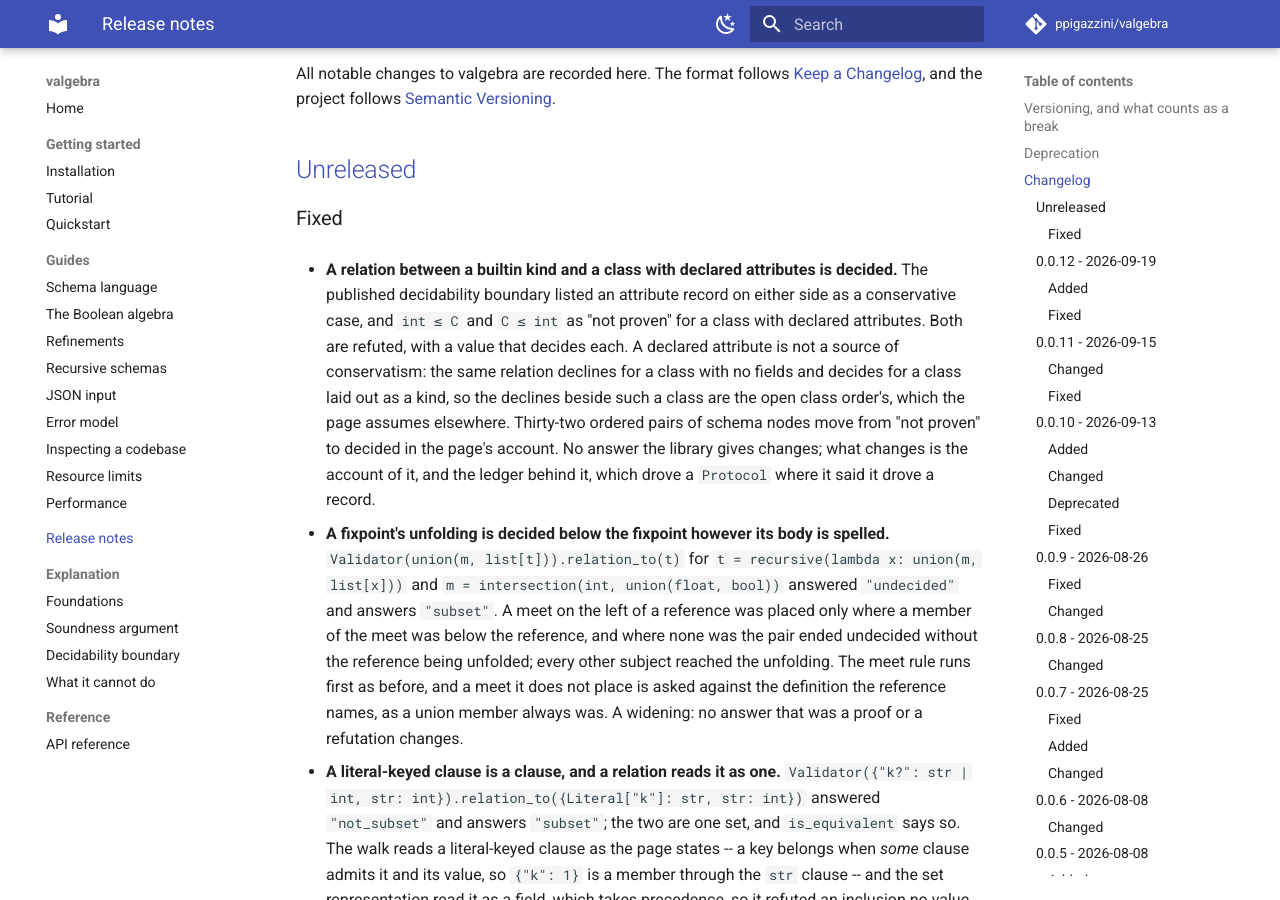
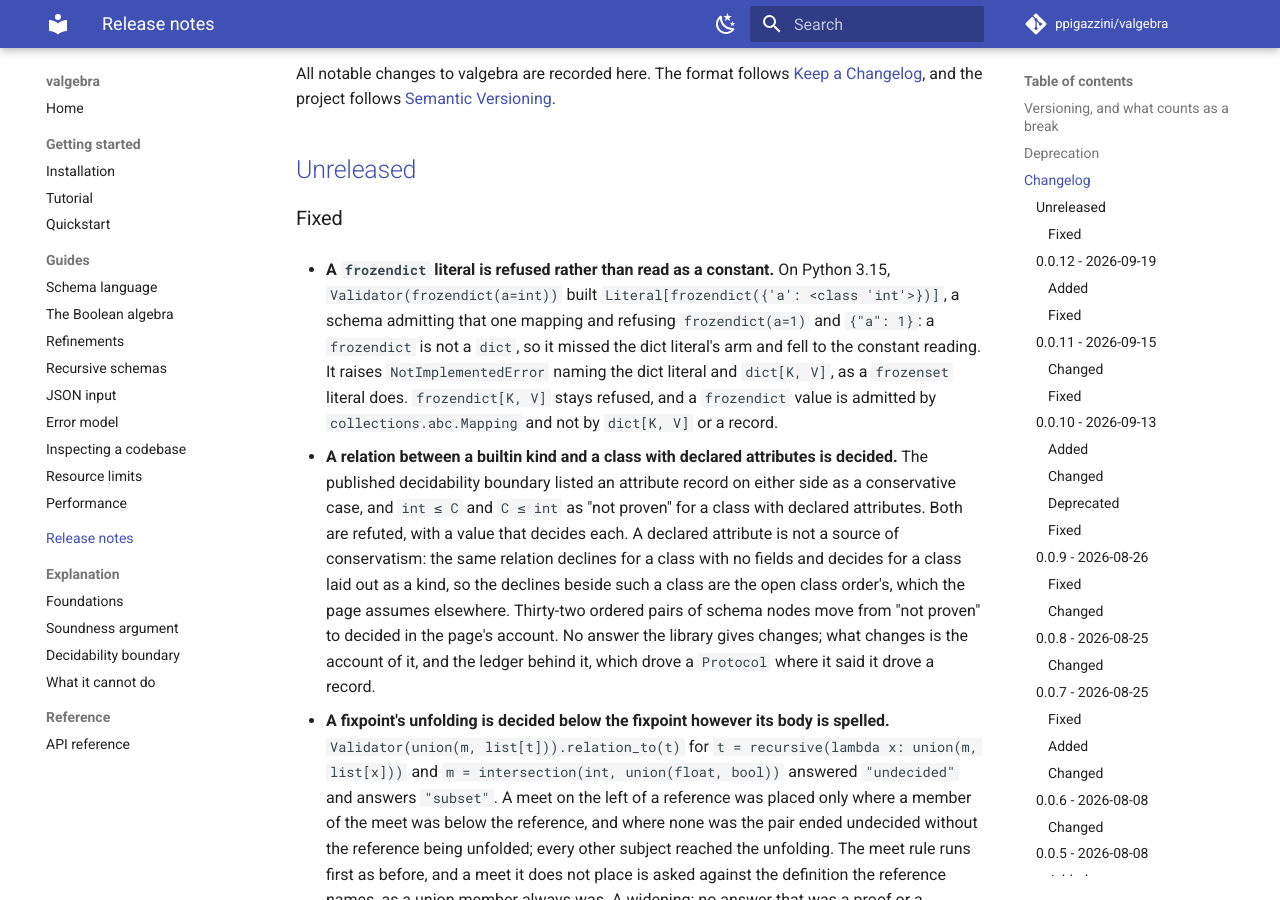
Before and after one commit to ppigazzini/valgebra, an MkDocs documentation site: the page built from docs/12-changelog.md, in a window 1280 px wide and 900 px high, scrolled down 944 px. Built offline with MkDocs 1.6.1 and Material for MkDocs 9.7.7, drawn with Linux system fonts in a browser that asks for light colours; comment, search, counter and statistics services are not loaded.

Commit message:
fix: a frozen dict literal is refused as a frozen set literal is
On Python 3.15 a `frozendict` (PEP 814) is not a `dict`, so the dict literal's
arm does not see one, and `Validator(frozendict(a=int))` fell through to the
constant reading: `Literal[frozendict({'a': <class 'int'>})]`, a schema that
admits that one mapping of a type object and refuses `frozendict(a=1)` and
`{"a": 1}`. It is the mistake the frozen set literal's arm exists for, one
constructor over.

The frontend resolves `builtins.frozendict` once, as an optional form absent
below 3.15, and refuses an instance of it beside the frozen set literal, with
a message naming the dict literal and `dict[K, V]`. The schema-language page
lists it among the forms refused rather than read as a literal, and the form
ledger drives the row on the interpreters that have the type.

`03-frontend.md` states the contract around it. The record and mapping node
denotes dicts, so `dict[K, V]`, a record and a `TypedDict` refuse a
`frozendict` value, and the `collections.abc.Mapping` atom admits it;
`frozendict[K, V]` names a carrier the node set does not have and is refused
as an unknown origin. One test holds the three, and the floor-names table
dates the `builtins` module the tests read the type from.

```diff
--- a/CHANGELOG.md
+++ b/CHANGELOG.md
@@ -17,10 +17,21 @@ answer of its own, or a repair to a change not yet released.
 - fix: a meet against a reference is asked the unfolding
 - fix: the relation product reads the attribute record, not a class beside it
 - fix: the complement of a universal union is read as the empty set
+- fix: a frozen dict literal is refused as a frozen set literal is
 
 -->
 
 ### Fixed
+
+- **A `frozendict` literal is refused rather than read as a constant.** On
+  Python 3.15, `Validator(frozendict(a=int))` built
+  `Literal[frozendict({'a': <class 'int'>})]`, a schema admitting that one
+  mapping and refusing `frozendict(a=1)` and `{"a": 1}`: a `frozendict` is not
+  a `dict`, so it missed the dict literal's arm and fell to the constant
+  reading. It raises `NotImplementedError` naming the dict literal and
+  `dict[K, V]`, as a `frozenset` literal does. `frozendict[K, V]` stays refused,
+  and a `frozendict` value is admitted by `collections.abc.Mapping` and not by
+  `dict[K, V]` or a record.
 
 - **A relation between a builtin kind and a class with declared attributes is
   decided.** The published decidability boundary listed an attribute record on
```
Also changed, not shown: docs/03-schema-language.md (+1 -0 lines), docs/dev/03-frontend.md (+16 -1 lines), 4 other files.
